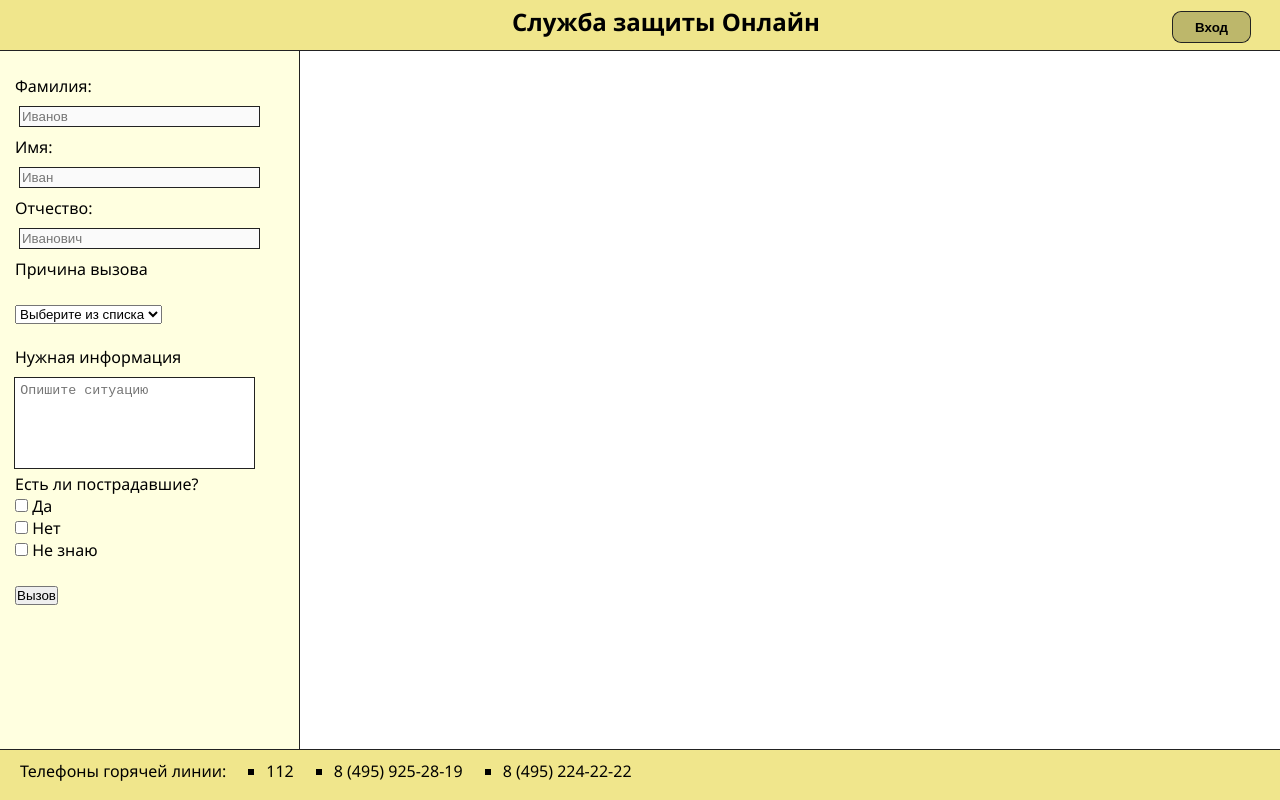
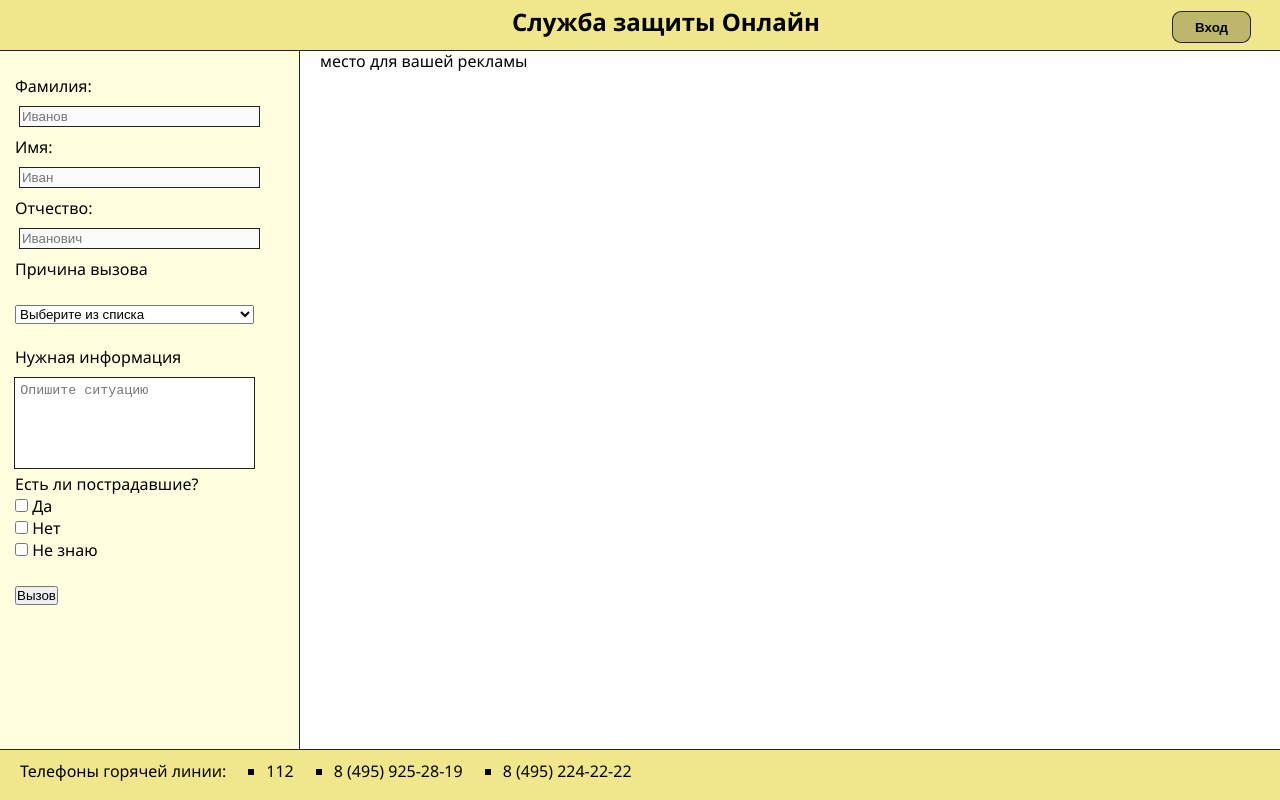
Before and after one commit to karpuninaleksandr/MCHS, a React (Create React App) app: page / in a window 1280 px wide. Built offline with nearby package versions, Linux system fonts and the light colour scheme.

Commit message:
main page v1.3A

```diff
--- a/src/components/Accordion.js
+++ b/src/components/Accordion.js
@@ -16,7 +16,7 @@ export default function Accordion() {
                 <div class="input_info">
                    <p>Причина вызова</p>
                     <br></br>
-                    <select className = "selectList">
+                    <select className = "select_list">
                         <option disabled selected>Выберите из списка</option>
                         <option>Пожар</option>
                         <option>Преступление</option>
@@ -28,7 +28,7 @@ export default function Accordion() {
                 <br></br>
                 <div class="input_info">
                     <p>Нужная информация</p>
-                    <textarea className = "textHelp" placeholder = "Опишите ситуацию"></textarea>
+                    <textarea className = "text_help" placeholder = "Опишите ситуацию"></textarea>
                 </div>
 
                 <p>Есть ли пострадавшие?</p>
--- a/src/components/Content.js
+++ b/src/components/Content.js
@@ -1,7 +1,7 @@
 export default function Content() {
     return (
         <div className = "content">
+            <p>место для вашей рекламы</p>
         </div>
     )
-
 }
--- a/src/components/Header.js
+++ b/src/components/Header.js
@@ -5,5 +5,4 @@ export default function Header() {
             <button className = 'button_entrance'>Вход</button>
         </div>
     )
-
 }
--- a/src/index.css
+++ b/src/index.css
@@ -67,7 +67,7 @@
     grid-row: 2;
     padding-left: 20px;
     padding-right: 30px;
-    color:white;
+    color: black;
 }
 
 .form {
@@ -80,7 +80,7 @@ textarea {
     overflow: auto;
 }
 
-.textHelp {
+.text_help {
     height: 90px;
     width: 90%;
     border:0;
@@ -88,6 +88,10 @@ textarea {
     margin-top: 10px;
     box-shadow: 0 0 0 1px #222222;
     transition: .3s box-shadow;
+}
+
+.select_list {
+    width: 90%;
 }
 
 .button_entrance {
```
